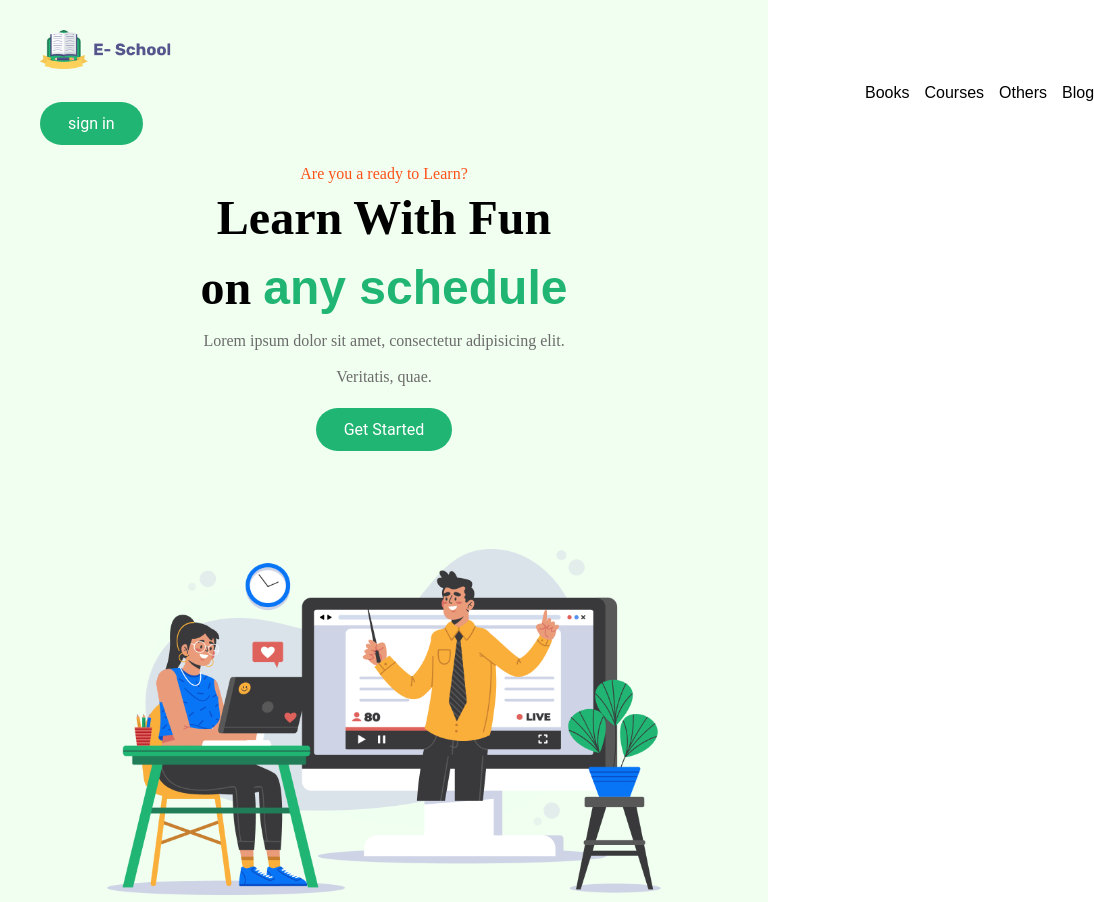
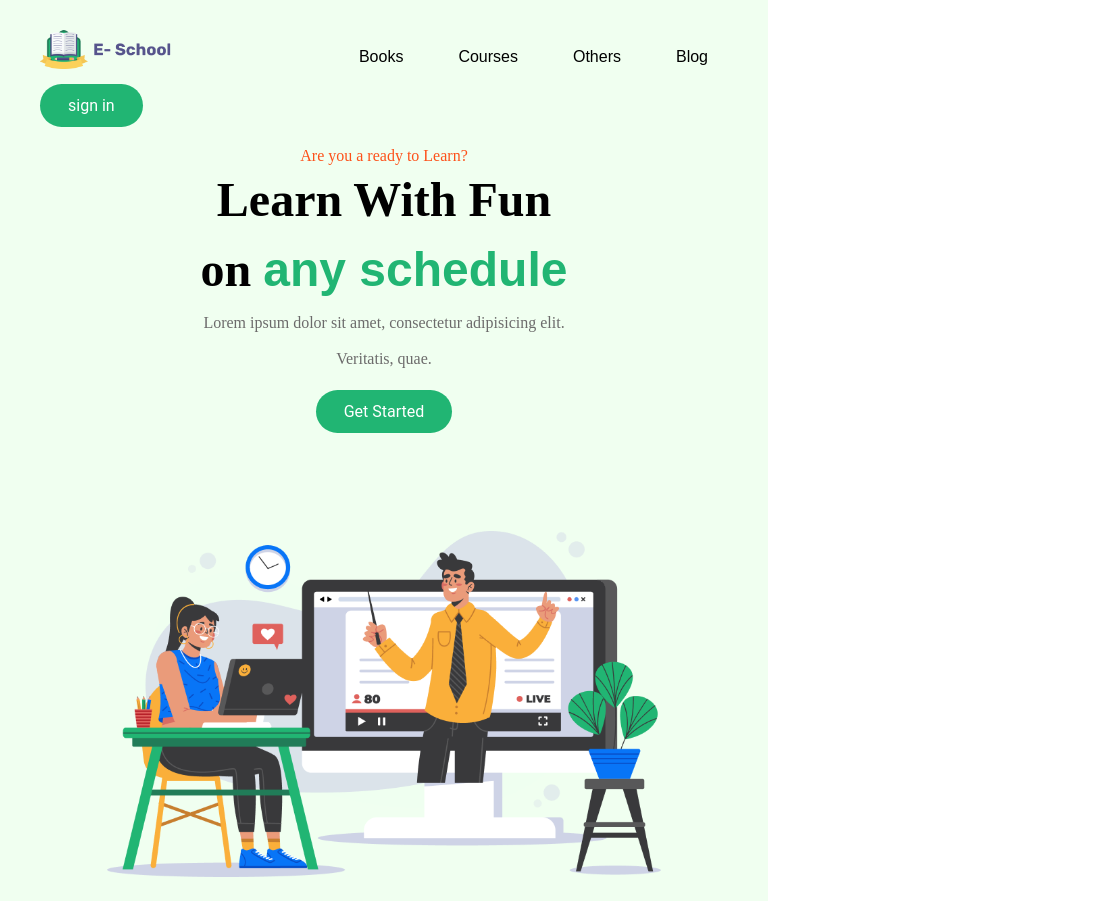
Before and after one commit to Mayaz120102/E-school-master, a plain HTML site: page index.html in a window 768 px wide. Shown: the top 902 px of the page, 1094 px wide, since content can reach past the window. Drawn offline with Linux system fonts and the light colour scheme.

Commit message:
making renponsive for mediam device

```diff
--- a/style.css
+++ b/style.css
@@ -318,13 +318,14 @@ button {
   }
 }
 
-@media (min-width: 576px) and (max-width: 992px) {
+@media (min-width: 577px) and (max-width: 992px) {
   .header {
     padding: 20px;
     height: auto;
     display: flex;
     flex-direction: column;
     align-items: center;
+    /* border: 1px solid red; */
   }
 
   .logo {
@@ -338,17 +339,15 @@ button {
     justify-content: space-between;
     align-items: center;
     padding: 10px 20px;
+    /* border: 1px solid red; */
   }
 
   nav ul {
     display: flex;
     flex-direction: row;
     gap: 15px;
-  }
-
-  nav ul li {
-    margin: 0;
-    list-style: none;
+    /* border: 1px solid red; */
+    margin-left: 100px;
   }
 
   nav button {
```
